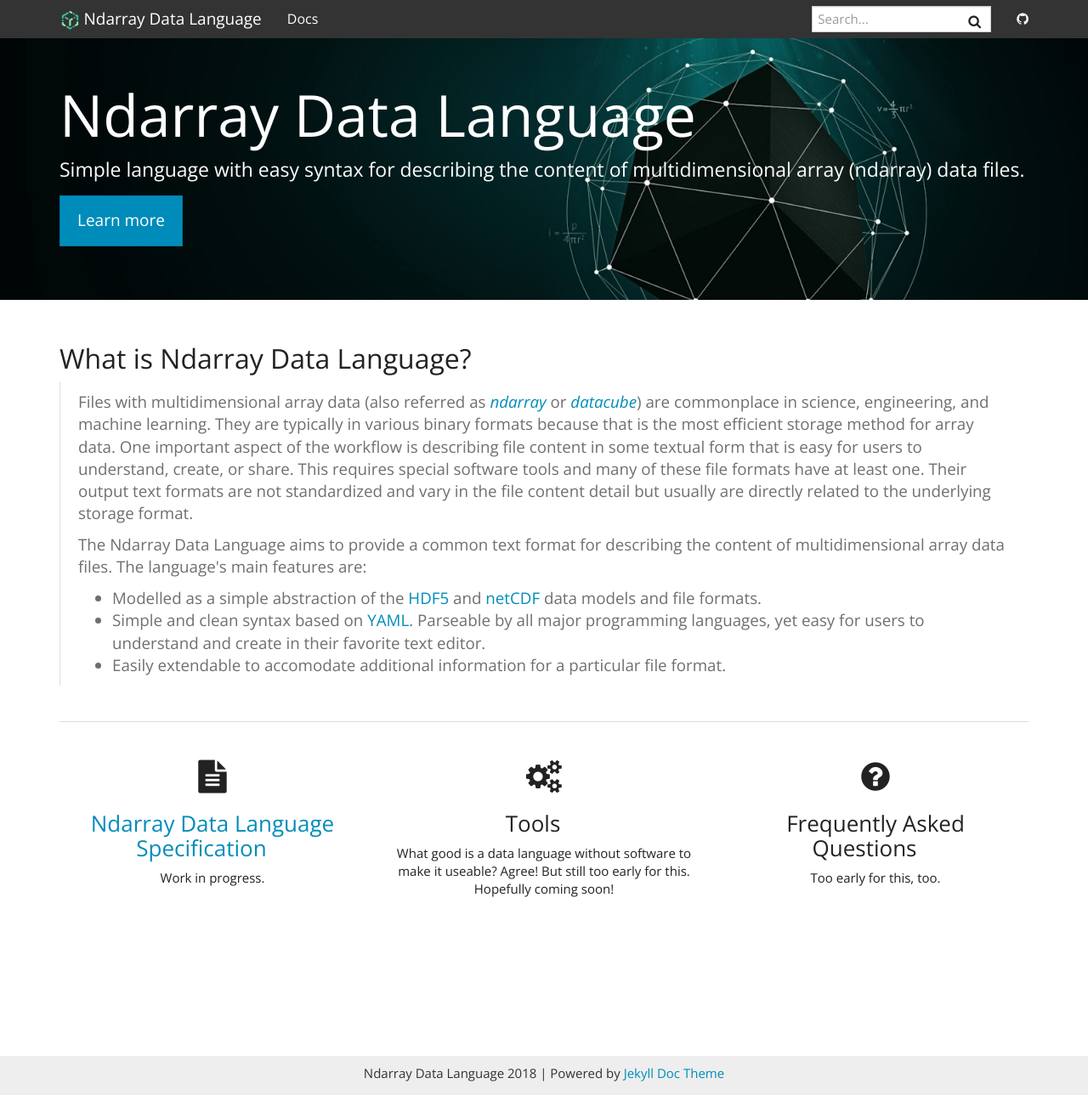
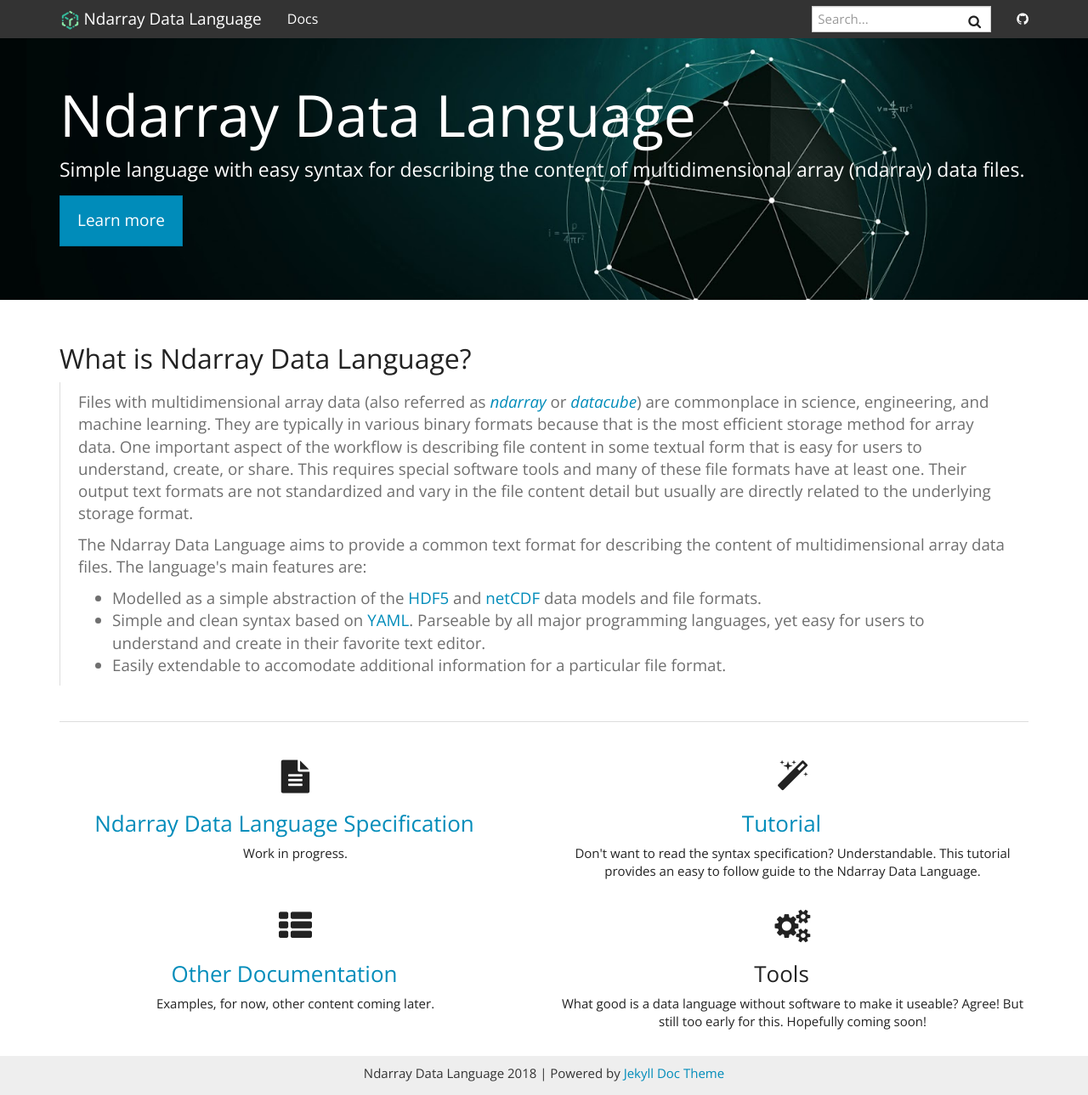
Before and after one commit to ajelenak/ndl, a Jekyll site: the page built from docs/index.html, in a window 1280 px wide and 1289 px high. Shown: the whole window at 85% size. Built offline with Jekyll 4.4.1, drawn with Linux system fonts in a browser that asks for light colours.

Commit message:
Reorganize home page

```diff
--- a/docs/_data/docs.yml
+++ b/docs/_data/docs.yml
@@ -2,8 +2,8 @@
   docs:
     - home
     - syntax
+    - tutorial
 
 - title: Examples
   docs:
-    - examples/basic
-    - examples/netcdf
+    - examples/cf
--- a/docs/index.html
+++ b/docs/index.html
@@ -38,21 +38,39 @@ layout: default
     <hr>
 
     <div class="row">
-        <div class="col-sm-4">
+        <div class="col-sm-6">
             <h1 class="text-center"><i class="fa fa-file-text" aria-hidden="true"></i></h1>
             <h3 class="text-center"><a href="{{ "/docs/syntax/" | prepend: site.baseurl }}">Ndarray Data Language Specification</a></h3>
             <p class="text-center">Work in progress.</p>
         </div>
-        <div class="col-sm-4">
+        <div class="col-sm-6">
+            <h1 class="text-center"><i class="fa fa-magic" aria-hidden="true"></i></h1>
+            <h3 class="text-center"><a href="{{ "/docs/tutorial/" | prepend: site.baseurl }}">Tutorial</a></h3>
+            <p class="text-center">Don't want to read the syntax specification? Understandable. This tutorial provides an easy to follow guide to the Ndarray Data Language.</p>
+        </div>
+    </div>
+
+    <div class="row">
+        <!-- <div class="col-sm-4">
+            <h1 class="text-center"><i class="fa fa-file-text" aria-hidden="true"></i></h1>
+            <h3 class="text-center"><a href="{{ "/docs/syntax/" | prepend: site.baseurl }}">Ndarray Data Language Specification</a></h3>
+            <p class="text-center">Work in progress.</p>
+        </div> -->
+        <div class="col-sm-6">
+            <h1 class="text-center"><i class="fa fa-th-list" aria-hidden="true"></i></h1>
+            <h3 class="text-center"><a href="{{ "/docs/home/" | prepend: site.baseurl }}">Other Documentation</a></h3>
+            <p class="text-center">Examples, for now, other content coming later.</p>
+        </div>
+        <div class="col-sm-6">
             <h1 class="text-center"><i class="fa fa-cogs" aria-hidden="true"></i></h1>
             <h3 class="text-center">Tools</h3>
             <p class="text-center">What good is a data language without software to make it useable? Agree! But still too early for this. Hopefully coming soon!</p>
         </div>
-        <div class="col-sm-4">
+        <!-- <div class="col-sm-4">
             <h1 class="text-center"><i class="fa fa-question-circle" aria-hidden="true"></i></h1>
             <h3 class="text-center">Frequently Asked Questions</h3>
             <p class="text-center">Too early for this, too.</p>
-        </div>
+        </div> -->
     </div>
 
 </div>
```
Also changed, not shown: docs/_docs/examples/index.md (+3 -3 lines), docs/_docs/tutorial.md (added, +6 -0 lines).
